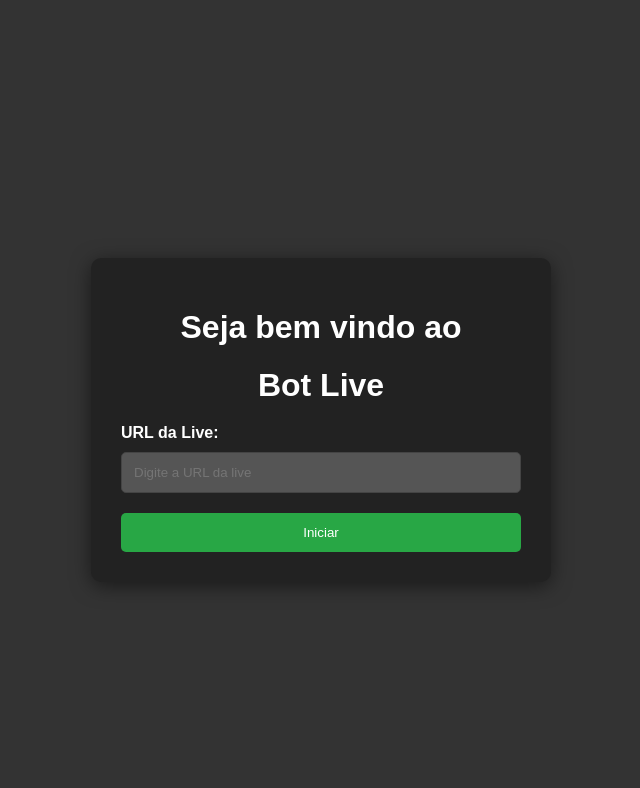
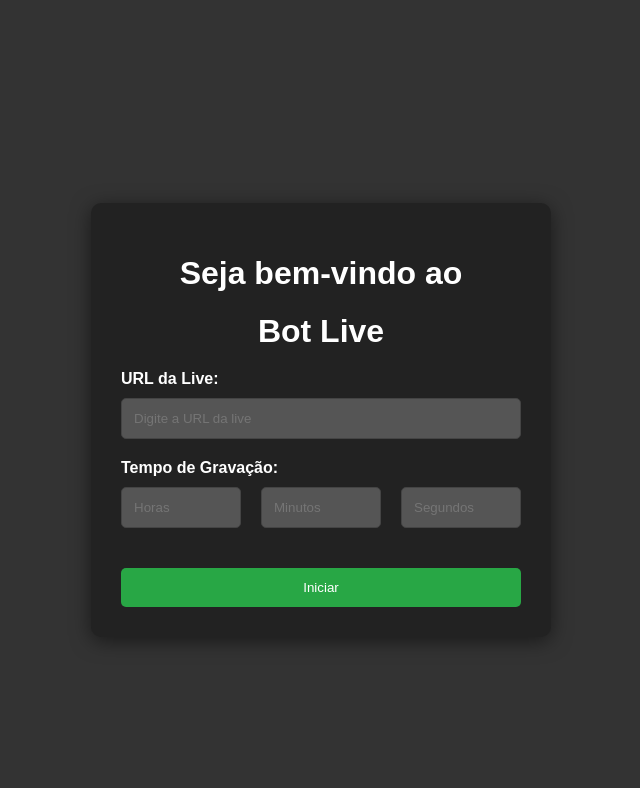
Before and after one commit to joaopdrost/bot_para_lives, a Flask app: page / in a window 1280 px wide. Shown: the top 788 px of the page, without its empty margins (319-959 px from the left). Run offline with Flask 3, Linux system fonts and the light colour scheme.

Commit message:
modificaçao da interface e do app.py

```diff
--- a/app.py
+++ b/app.py
@@ -24,32 +24,39 @@ def stop_recording():
 def open_youtube_live(url):
     webbrowser.open(url)
 
-def main(url):
+def main(url, duration):
     open_youtube_live(url)  # Abre a URL da live
+
     while True:
         start_recording()  # Inicia a gravação
         print("Gravação iniciada.")
 
-        # Aguarda 30 minutos (em segundos)
-        time.sleep(10)  # Gravação de 30 minutos
+        # Aguarda a duração especificada (em segundos)
+        time.sleep(duration)
 
         stop_recording()  # Para a gravação
         print("Gravação parada.")
 
-        # Espera 1 milissegundo antes de reiniciar
-        time.sleep(0.001)  # Espera 1 milissegundo
-
+        # Reinicia a gravação imediatamente após o tempo de gravação
         print("Reiniciando a gravação...")
 
-def run_bot(url):
-    main(url)
+
+def run_bot(url, duration):
+    main(url, duration)
 
 @app.route('/', methods=['GET', 'POST'])
 def index():
     if request.method == 'POST':
         url = request.form['url']
+        hours = int(request.form['hours'])  # Captura horas
+        minutes = int(request.form['minutes'])  # Captura minutos
+        seconds = int(request.form['seconds'])  # Captura segundos
+
+        # Converte tudo para segundos
+        duration = hours * 3600 + minutes * 60 + seconds
+
         # Iniciar o bot em uma nova thread
-        threading.Thread(target=run_bot, args=(url,)).start()
+        threading.Thread(target=run_bot, args=(url, duration)).start()
     return render_template('index.html')
 
 if __name__ == '__main__':
--- a/templates/index.html
+++ b/templates/index.html
@@ -49,7 +49,7 @@
             text-align: left;
         }
 
-        input[type="text"] {
+        input[type="text"], input[type="number"] {
             width: 100%;
             padding: 12px;
             margin-bottom: 20px;
@@ -61,9 +61,19 @@
             transition: border-color 0.3s;
         }
 
-        input[type="text"]:focus {
+        input[type="text"]:focus, input[type="number"]:focus {
             border-color: #28a745; /* Cor da borda ao focar */
             outline: none;
+        }
+
+        .time-inputs {
+            display: flex;
+            justify-content: space-between;
+            margin-bottom: 20px;
+        }
+
+        .time-inputs input {
+            width: 30%; /* Largura dos campos de tempo */
         }
 
         button {
@@ -89,11 +99,19 @@
 </head>
 <body>
     <div class="container">
-        <h1>Seja bem vindo ao</h1>
+        <h1>Seja bem-vindo ao</h1>
         <h1>Bot Live</h1>
         <form method="post">
             <label for="url">URL da Live:</label>
             <input type="text" id="url" name="url" placeholder="Digite a URL da live" required>
+
+            <label>Tempo de Gravação:</label>
+            <div class="time-inputs">
+                <input type="number" id="hours" name="hours" placeholder="Horas" min="0" max="99" required>
+                <input type="number" id="minutes" name="minutes" placeholder="Minutos" min="0" max="59" required>
+                <input type="number" id="seconds" name="seconds" placeholder="Segundos" min="0" max="59" required>
+            </div>
+
             <button type="submit">Iniciar</button>
         </form>
     </div>
```
